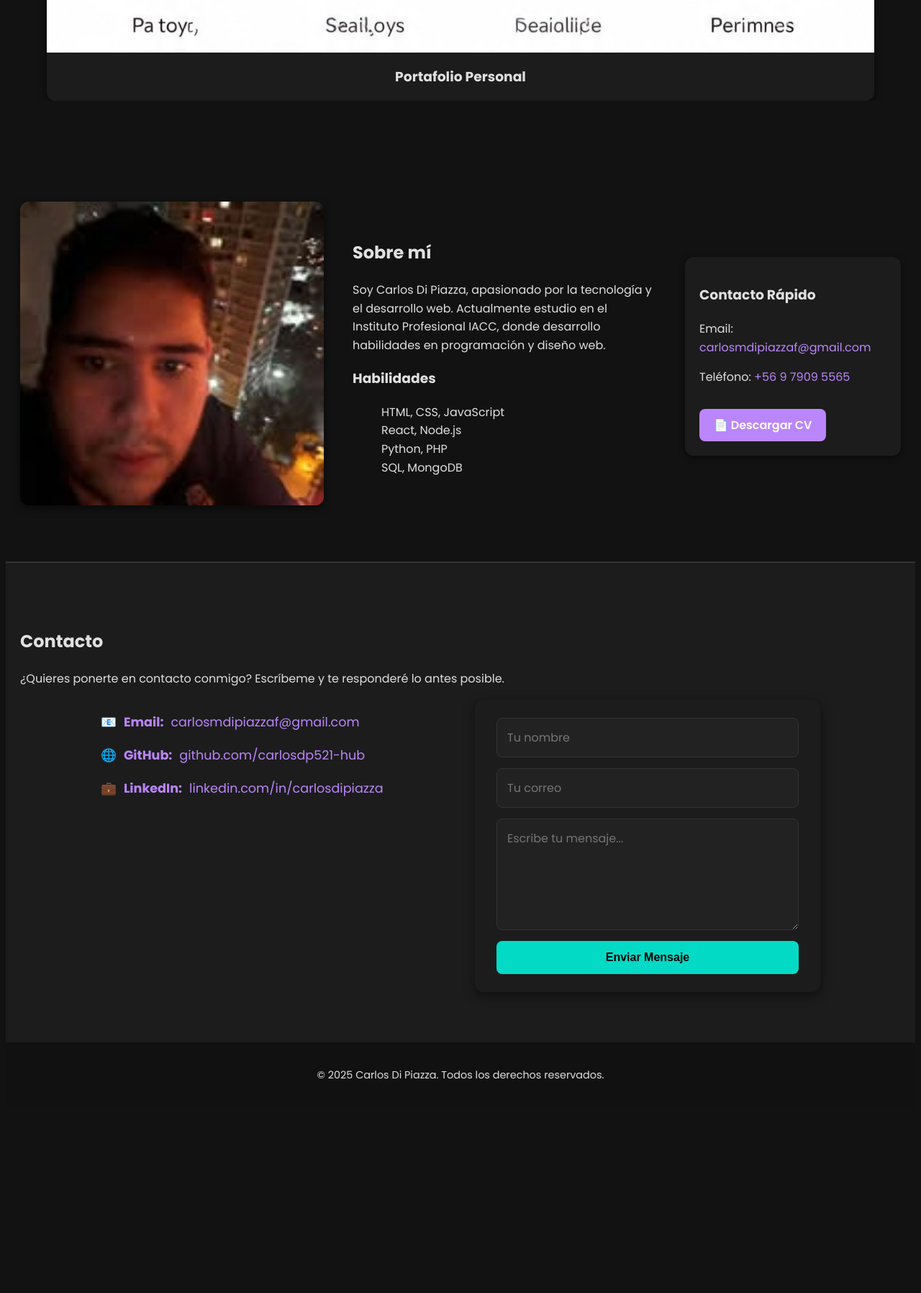
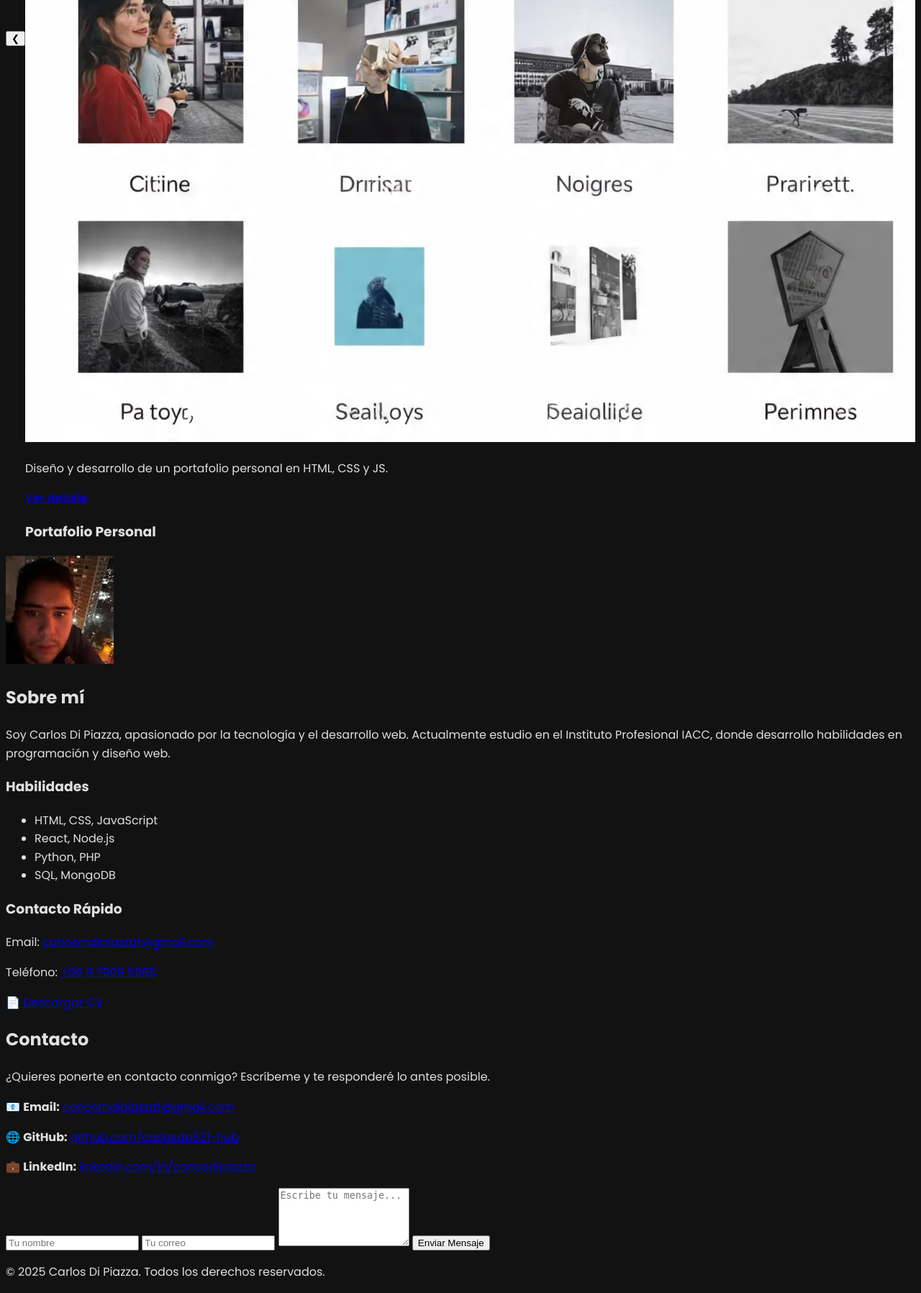
Before and after one commit to carlosdp521-hub/portafoliodecarlosdipiazza, a PHP site: page / in a window 1280 px wide; the page is wider, and only the part inside the window is pictured. Shown: the part 2240-4036 px from the top of that part at 72% size. Before the commit the page ends 3739 px from the top of that part, so only its background shows below. Run offline with PHP 8.4, Linux system fonts and the light colour scheme.

Commit message:
Update estilo.css
Signed-off-by: carlosdp521-hub <carlosdp521@gmail.com>

```diff
--- a/css/estilo.css
+++ b/css/estilo.css
@@ -3,408 +3,50 @@
   --text-color: #E0E0E0;
   --link-color: #BB86FC;
   --button-color: #03DAC6;
-  --header-gradient: linear-gradient(to right, #0078ff, #00b4ff);
 }
 
+/* General */
 body {
   font-family: 'Poppins', sans-serif;
+  background-color: var(--background-color);
+  color: var(--text-color);
   line-height: 1.6;
-  background: var(--background-color);
-  color: var(--text-color);
-  transition: background 0.3s, color 0.3s;
 }
 
-h1, h2, h3 {
-  font-weight: 700;
-  color: var(--text-color);
-}
-
-p {
-  color: var(--text-color);
-}
-
-a {
-  text-decoration: none;
-  color: var(--link-color);
-}
-
-ul {
-  list-style: none;
-}
-
-/* NAVBAR */
-.navbar {
-  display: flex;
-  justify-content: space-between;
-  align-items: center;
-  padding: 15px 30px;
-  background: #1c1c1c;
-  border-bottom: 1px solid #333;
-  position: sticky;
-  top: 0;
+/* Botón dark mode */
+.theme-toggle-btn {
+  position: fixed;
+  bottom: 20px;
+  right: 20px;
+  padding: 12px 16px;
+  border: none;
+  border-radius: 50%;
+  cursor: pointer;
+  background-color: var(--button-color);
+  color: #000;
   z-index: 1000;
 }
 
-.logo {
-  height: 50px;
-}
+/* Navbar, Header, Galería, Sobre mí, Contacto y Footer */
+/* ... Mantener todo tu CSS anterior ajustando colores con variables para dark mode ... */
 
-.nav-container {
-  display: flex;
-  align-items: center;
-  gap: 20px;
-}
-
-.nav-logo {
-  font-size: 1.3rem;
-  font-weight: 700;
-  color: var(--link-color);
-}
-
-.nav-menu {
-  display: flex;
-  gap: 20px;
-}
-
-.nav-link {
-  font-weight: 500;
-  color: var(--text-color);
-  transition: color 0.3s ease;
-}
-
-.nav-link:hover {
-  color: var(--link-color);
-}
-
-.nav-toggle {
-  display: none;
-  font-size: 1.8rem;
-  background: none;
-  border: none;
-  cursor: pointer;
-}
-
-@media (max-width: 768px) {
-  .nav-menu {
-    display: none;
-    flex-direction: column;
-    background: #1c1c1c;
-    position: absolute;
-    top: 70px;
-    right: 20px;
-    width: 200px;
-    padding: 20px;
-    border-radius: 8px;
-    box-shadow: 0 4px 10px rgba(0,0,0,0.5);
-  }
-
-  .nav-menu.active {
-    display: flex;
-  }
-
-  .nav-toggle {
-    display: block;
-  }
-}
-
-/* HEADER */
-header {
-  height: 100vh;
-  background: var(--header-gradient);
-  color: #fff;
-  display: flex;
-  justify-content: center;
-  align-items: center;
-  text-align: center;
-  padding: 0 20px;
-}
-
-.header-content h1 {
-  font-size: 3rem;
-  margin-bottom: 10px;
-}
-
-.header-content h2 {
-  font-size: 1.5rem;
-  margin-bottom: 15px;
-  font-weight: 400;
-}
-
-.header-content p {
-  margin-bottom: 25px;
-  font-size: 1.1rem;
-}
-
-.btn {
-  display: inline-block;
-  padding: 12px 25px;
-  border-radius: 8px;
-  background: var(--button-color);
-  color: #000;
-  font-weight: 600;
-  transition: background 0.3s, color 0.3s;
-}
-
-.btn:hover {
-  background: #00a89c;
-  color: #fff;
-}
-
-/* GALERÍA DESLIZANTE */
-#proyectos {
-  padding: 70px 20px;
-  text-align: center;
-}
-
-#proyectos h2 {
-  margin-bottom: 10px;
-  font-size: 2.3rem;
-}
-
-#proyectos p {
-  margin-bottom: 40px;
-}
-
+/* GALERÍA */
 .gallery-container {
   display: flex;
   align-items: center;
-  gap: 10px;
   overflow: hidden;
   position: relative;
 }
-
 .gallery-grid {
   display: flex;
   gap: 20px;
-  transition: transform 0.5s ease;
+  will-change: transform;
 }
 
-.gallery-item {
-  min-width: 260px;
-  background: #1c1c1c;
-  border-radius: 12px;
-  overflow: hidden;
-  box-shadow: 0 4px 12px rgba(0,0,0,0.5);
-  transition: transform 0.3s ease;
-}
-
-.gallery-item:hover {
-  transform: translateY(-5px);
-}
-
-.image-container {
-  position: relative;
-}
-
-.gallery-img {
-  width: 100%;
-  display: block;
-}
-
-.overlay {
-  position: absolute;
-  top: 0;
-  left: 0;
-  right: 0;
-  bottom: 0;
-  background: rgba(0,120,255,0.85);
-  color: #fff;
-  opacity: 0;
-  display: flex;
-  justify-content: center;
-  align-items: center;
-  text-align: center;
-  padding: 20px;
-  transition: opacity 0.3s ease;
-}
-
-.image-container:hover .overlay {
-  opacity: 1;
-}
-
-.gallery-btn {
-  margin-top: 10px;
-  background: #fff;
-  color: #0078ff;
-}
-
-/* SOBRE MÍ */
-#sobre-mi {
-  padding: 70px 20px;
-  display: grid;
-  grid-template-columns: 1fr 1fr 300px;
-  gap: 40px;
-  align-items: center;
-}
-
-#sobre-mi img {
-  width: 100%;
-  border-radius: 12px;
-  box-shadow: 0 4px 12px rgba(0,0,0,0.5);
-}
-
-.about-extra {
-  background: #1c1c1c;
-  padding: 20px;
-  border-radius: 12px;
-  box-shadow: 0 2px 8px rgba(0,0,0,0.5);
-}
-
-.btn-cv {
-  display: inline-block;
-  margin-top: 15px;
-  padding: 10px 20px;
-  background: var(--link-color);
-  color: #fff;
-  border-radius: 8px;
-  font-weight: 600;
-  transition: background 0.3s ease;
-}
-
-.btn-cv:hover {
-  background: #9955ff;
-}
-
-@media (max-width: 1000px) {
-  #sobre-mi {
-    grid-template-columns: 1fr;
-    text-align: center;
-  }
-
-  .about-extra {
-    margin-top: 20px;
-  }
-}
-
-/* CONTACTO */
-.section.contacto {
-  background: #1c1c1c;
-  padding: 70px 20px;
-  border-top: 2px solid #333;
-}
-
-.contact-grid {
-  display: grid;
-  grid-template-columns: 1fr 1fr;
-  gap: 40px;
-  max-width: 1000px;
-  margin: 0 auto;
-}
-
-.contact-info p {
-  font-size: 1.1rem;
-  margin-bottom: 18px;
-  display: flex;
-  align-items: center;
-  gap: 10px;
-}
-
-.contact-info strong {
-  color: var(--link-color);
-}
-
-.contact-info a {
-  color: var(--link-color);
-  transition: color 0.3s ease;
-}
-
-.contact-info a:hover {
-  color: #9955ff;
-  text-decoration: underline;
-}
-
-.contact-form {
-  background: #1c1c1c;
-  padding: 25px 30px;
-  border-radius: 12px;
-  box-shadow: 0 4px 15px rgba(0,0,0,0.5);
-  display: flex;
-  flex-direction: column;
-  gap: 15px;
-}
-
-.contact-form input,
-.contact-form textarea {
-  padding: 14px;
-  border: 1px solid #333;
-  border-radius: 8px;
-  font-size: 1rem;
-  font-family: inherit;
-  background: #222;
-  color: var(--text-color);
-  transition: border-color 0.3s ease;
-}
-
-.contact-form input:focus,
-.contact-form textarea:focus {
-  border-color: var(--link-color);
-  outline: none;
-}
-
-.contact-form button {
-  padding: 14px;
-  background: var(--button-color);
-  color: #000;
-  border: none;
-  border-radius: 8px;
-  font-size: 1rem;
-  font-weight: 600;
-  cursor: pointer;
-  transition: background 0.3s, transform 0.2s;
-}
-
-.contact-form button:hover {
-  background: #00a89c;
-  transform: translateY(-2px);
-}
-
-@media (max-width: 900px) {
-  .contact-grid {
-    grid-template-columns: 1fr;
-  }
-
-  .contact-form {
-    margin-top: 30px;
-  }
-}
-
-/* FOOTER */
-footer {
-  background: #111;
-  color: #ddd;
-  text-align: center;
-  padding: 20px;
-  font-size: 0.9rem;
-}
-
-/* FADE-IN */
+/* Fade-in */
 .fade-in {
   opacity: 0;
   transform: translateY(30px);
   transition: opacity 0.8s ease-out, transform 0.8s ease-out;
 }
-
-.fade-in.visible {
-  opacity: 1;
-  transform: translateY(0);
-}
-
-/* BOTÓN DARK MODE */
-.theme-toggle-btn {
-  position: fixed;
-  bottom: 20px;
-  right: 20px;
-  background: var(--link-color);
-  color: #fff;
-  border: none;
-  padding: 10px 14px;
-  border-radius: 50%;
-  font-size: 1.3rem;
-  cursor: pointer;
-  z-index: 10000;
-  transition: background 0.3s;
-}
-
-.theme-toggle-btn:hover {
-  background: #9955ff;
-}
+.fade-in.visible { opacity: 1; transform: translateY(0); }
```
